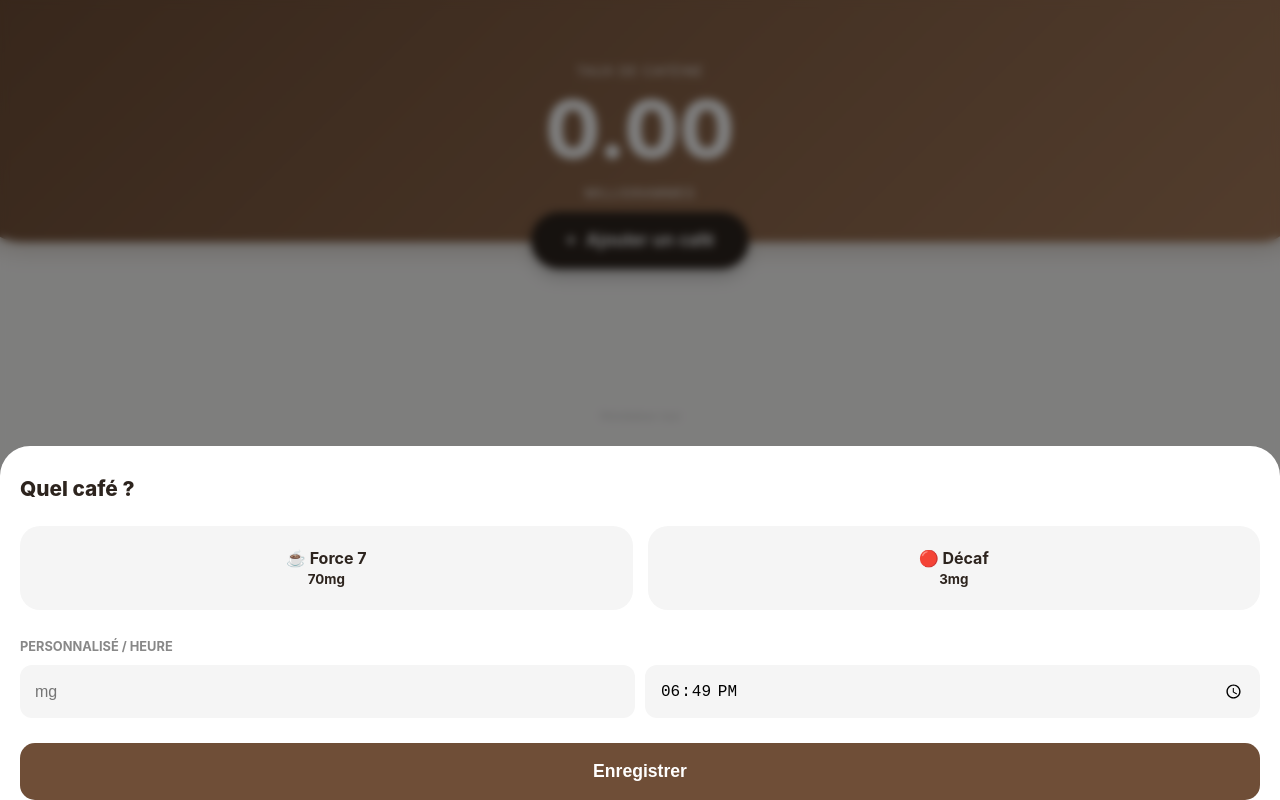
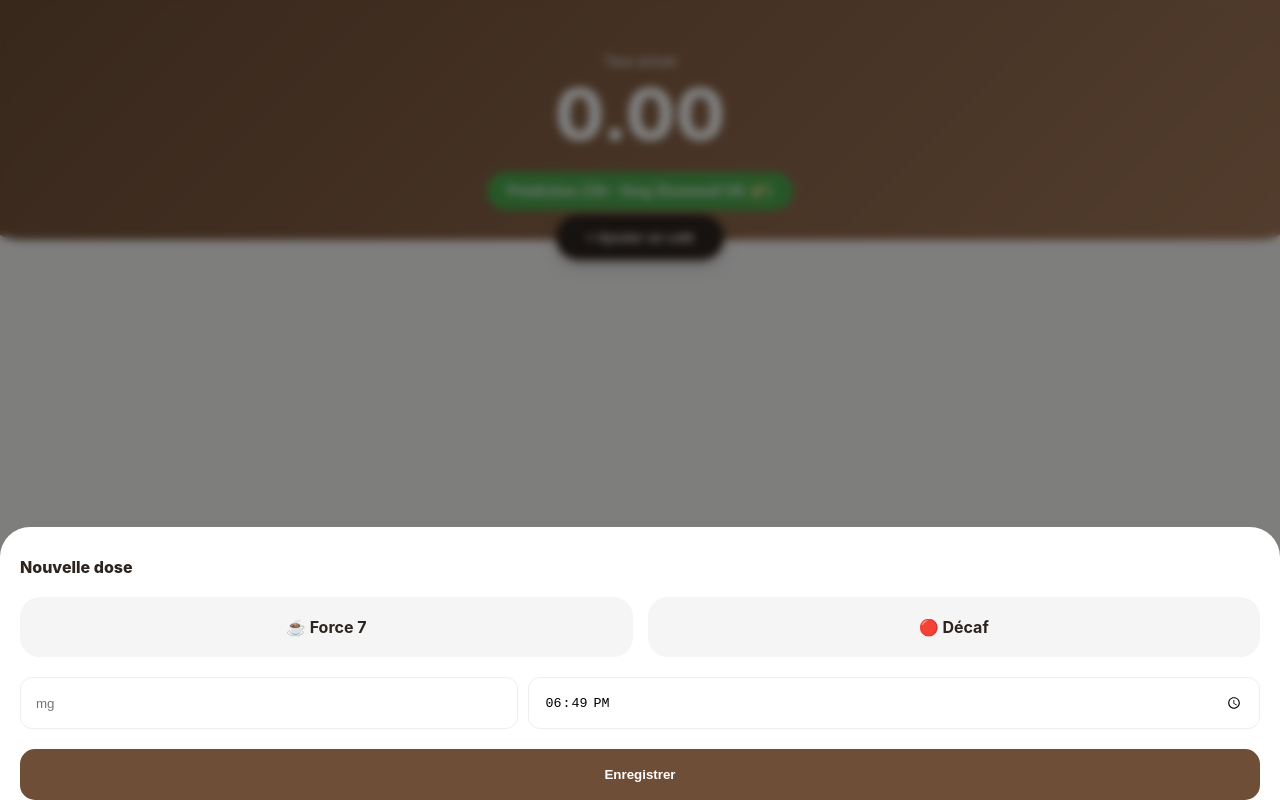
Before and after one commit to Voiston/Coffee-Tracker, a plain HTML site: page index.html in a window 1280 px wide. Both pictures are taken after a click on the button "+ Ajouter un café". Drawn offline with Linux system fonts and the light colour scheme.

Commit message:
Update index.html

```diff
--- a/index.html
+++ b/index.html
@@ -12,308 +12,194 @@
         :root {
             --primary: #6F4E37;
             --primary-light: #A67B5B;
-            --accent: #C62828;
             --bg: #FDFCFB;
-            --card-bg: #FFFFFF;
             --text: #2D241E;
+            --success: #4CAF50;
+            --warning: #FF9800;
+            --danger: #F44336;
         }
 
         body {
             font-family: -apple-system, system-ui, sans-serif;
             background-color: var(--bg);
             color: var(--text);
-            margin: 0;
-            padding: 0;
-            display: flex;
-            flex-direction: column;
-            align-items: center;
-            min-height: 100vh;
+            margin: 0; padding: 0;
+            display: flex; flex-direction: column; align-items: center;
         }
 
-        /* --- HEADER / DISPLAY --- */
         .hero {
             width: 100%;
-            padding: 60px 20px 40px;
+            padding: 50px 20px 30px;
             background: linear-gradient(135deg, var(--primary), var(--primary-light));
-            color: white;
-            text-align: center;
-            border-bottom-left-radius: 40px;
-            border-bottom-right-radius: 40px;
-            box-shadow: 0 10px 20px rgba(111, 78, 55, 0.2);
+            color: white; text-align: center;
+            border-bottom-left-radius: 40px; border-bottom-right-radius: 40px;
         }
 
-        #mg-display {
-            font-size: 5rem;
-            font-weight: 800;
-            display: block;
-            margin-bottom: 5px;
+        #mg-display { font-size: 4.5rem; font-weight: 800; display: block; }
+
+        /* Badge Sommeil */
+        .sleep-status {
+            background: rgba(255,255,255,0.2);
+            padding: 10px 20px;
+            border-radius: 20px;
+            margin-top: 15px;
+            display: inline-block;
+            font-weight: 600;
+            font-size: 0.9rem;
         }
 
-        .hero small {
-            opacity: 0.9;
-            text-transform: uppercase;
-            letter-spacing: 1px;
-            font-size: 0.8rem;
+        .status-green { background-color: var(--success) !important; color: white; }
+        .status-orange { background-color: var(--warning) !important; color: white; }
+        .status-red { background-color: var(--danger) !important; color: white; }
+
+        .fab-container { margin-top: -25px; z-index: 10; }
+        .btn-add-main {
+            background: var(--text); color: white; border: none;
+            padding: 15px 30px; border-radius: 50px; font-weight: 700;
+            box-shadow: 0 5px 15px rgba(0,0,0,0.2);
         }
 
-        /* --- MAIN BUTTON --- */
-        .fab-container {
-            margin-top: -30px;
-            z-index: 10;
-        }
-
-        .btn-add-main {
-            background: var(--text);
-            color: white;
-            border: none;
-            padding: 18px 35px;
-            border-radius: 50px;
-            font-size: 1.1rem;
-            font-weight: 700;
-            box-shadow: 0 8px 15px rgba(0,0,0,0.2);
-            display: flex;
-            align-items: center;
-            gap: 10px;
-            transition: transform 0.2s;
-        }
-
-        .btn-add-main:active { transform: scale(0.95); }
-
-        /* --- MODAL --- */
+        /* Modal & UI Elements */
         .modal-overlay {
-            position: fixed;
-            top: 0; left: 0; right: 0; bottom: 0;
-            background: rgba(0,0,0,0.5);
-            display: none;
-            align-items: flex-end;
-            z-index: 100;
+            position: fixed; top: 0; left: 0; right: 0; bottom: 0;
+            background: rgba(0,0,0,0.5); display: none; align-items: flex-end; z-index: 100;
             backdrop-filter: blur(4px);
         }
+        .modal {
+            background: white; width: 100%; border-top-left-radius: 30px; border-top-right-radius: 30px;
+            padding: 30px 20px env(safe-area-inset-bottom); box-sizing: border-box;
+            transform: translateY(100%); transition: transform 0.3s ease-out;
+        }
+        .modal.active { transform: translateY(0); }
+        .option-grid { display: grid; grid-template-columns: 1fr 1fr; gap: 15px; margin-bottom: 20px; }
+        .opt-btn { background: #F5F5F5; padding: 20px; border-radius: 20px; font-weight: 700; text-align: center; }
+        .opt-btn.active { border: 2px solid var(--primary); background: #FDF7F2; }
 
-        .modal {
-            background: white;
-            width: 100%;
-            border-top-left-radius: 30px;
-            border-top-right-radius: 30px;
-            padding: 30px 20px env(safe-area-inset-bottom);
-            box-sizing: border-box;
-            transform: translateY(100%);
-            transition: transform 0.3s ease-out;
-        }
-
-        .modal.active { transform: translateY(0); }
-
-        .modal-title {
-            font-size: 1.3rem;
-            font-weight: 800;
-            margin-bottom: 25px;
-            display: block;
-        }
-
-        .option-grid {
-            display: grid;
-            grid-template-columns: 1fr 1fr;
-            gap: 15px;
-            margin-bottom: 25px;
-        }
-
-        .opt-btn {
-            background: #F5F5F5;
-            border: 2px solid transparent;
-            padding: 20px 10px;
-            border-radius: 20px;
-            font-weight: 700;
-            text-align: center;
-            transition: 0.2s;
-        }
-
-        .opt-btn.active {
-            border-color: var(--primary);
-            background: #FDF7F2;
-            color: var(--primary);
-        }
-
-        .opt-btn.decaf.active {
-            border-color: var(--accent);
-            background: #FFF5F5;
-            color: var(--accent);
-        }
-
-        .inputs-row {
-            display: flex;
-            gap: 10px;
-            margin-top: 10px;
-        }
-
-        input {
-            background: #F5F5F5;
-            border: none;
-            padding: 15px;
-            border-radius: 12px;
-            font-size: 1rem;
-            width: 100%;
-            box-sizing: border-box;
-        }
-
-        .btn-save {
-            background: var(--primary);
-            color: white;
-            width: 100%;
-            padding: 18px;
-            border-radius: 15px;
-            border: none;
-            font-size: 1.1rem;
-            font-weight: 700;
-            margin-top: 25px;
-        }
-
-        /* --- HISTORY --- */
-        .history-container {
-            width: 100%;
-            max-width: 400px;
-            margin-top: 40px;
-            padding: 0 20px 100px;
-            box-sizing: border-box;
-        }
-
-        .history-item {
-            background: white;
-            padding: 15px;
-            border-radius: 15px;
-            margin-bottom: 10px;
-            display: flex;
-            justify-content: space-between;
-            align-items: center;
-            box-shadow: 0 2px 5px rgba(0,0,0,0.02);
-        }
+        .history-container { width: 100%; max-width: 400px; margin-top: 30px; padding: 0 20px 100px; box-sizing: border-box; }
+        .history-item { background: white; padding: 12px; border-radius: 12px; margin-bottom: 8px; display: flex; justify-content: space-between; box-shadow: 0 2px 5px rgba(0,0,0,0.02); }
     </style>
 </head>
 <body>
 
     <div class="hero">
-        <small>Taux de caféine</small>
+        <small>Taux actuel</small>
         <span id="mg-display">0.00</span>
-        <small>Milligrammes</small>
+
+        <div id="sleep-badge" class="sleep-status">
+            Analyse du sommeil...
+        </div>
     </div>
 
     <div class="fab-container">
-        <button class="btn-add-main" onclick="openModal()">
-            <span>+</span> Ajouter un café
-        </button>
+        <button class="btn-add-main" onclick="openModal()">+ Ajouter un café</button>
     </div>
 
-    <div class="history-container" id="history-list">
-        </div>
+    <div class="history-container" id="history-list"></div>
 
-    <div class="modal-overlay" id="overlay" onclick="closeModal(event)">
+    <div class="modal-overlay" id="overlay" onclick="closeModal()">
         <div class="modal" id="modal" onclick="event.stopPropagation()">
-            <span class="modal-title">Quel café ?</span>
-
+            <span style="font-weight:800; display:block; margin-bottom:20px;">Nouvelle dose</span>
             <div class="option-grid">
-                <div class="opt-btn" id="opt-7" onclick="selectType(70, 'Force 7', 'opt-7')">
-                    ☕ Force 7<br><small>70mg</small>
-                </div>
-                <div class="opt-btn decaf" id="opt-decaf" onclick="selectType(3, 'Décaf', 'opt-decaf')">
-                    🔴 Décaf<br><small>3mg</small>
-                </div>
+                <div class="opt-btn" id="opt-7" onclick="selectType(70, 'Force 7', 'opt-7')">☕ Force 7</div>
+                <div class="opt-btn" id="opt-decaf" onclick="selectType(3, 'Décaf', 'opt-decaf')">🔴 Décaf</div>
             </div>
-
-            <label style="font-size: 0.8rem; font-weight: 700; color: #888;">PERSONNALISÉ / HEURE</label>
-            <div class="inputs-row">
-                <input type="number" id="custom-mg" placeholder="mg">
-                <input type="time" id="custom-time">
+            <div style="display:flex; gap:10px;">
+                <input type="number" id="custom-mg" placeholder="mg" style="width:40%; padding:15px; border-radius:12px; border:1px solid #eee;">
+                <input type="time" id="custom-time" style="width:60%; padding:15px; border-radius:12px; border:1px solid #eee;">
             </div>
-
-            <button class="btn-save" onclick="saveEntry()">Enregistrer</button>
+            <button onclick="saveEntry()" style="width:100%; background:var(--primary); color:white; padding:18px; border-radius:15px; border:none; font-weight:700; margin-top:20px;">Enregistrer</button>
         </div>
     </div>
-
-    <button onclick="clearAll()" style="color: #ccc; background: none; border: none; font-size: 0.7rem; margin-bottom: 30px;">Réinitialiser tout</button>
 
 <script>
     let entries = [];
     let selectedMg = 0;
     let selectedLabel = "";
-    const HL = 5;
+    const HL = 5; // Demi-vie moyenne
 
-    // --- LOGIQUE MODAL ---
     function openModal() {
         document.getElementById('overlay').style.display = 'flex';
         setTimeout(() => document.getElementById('modal').classList.add('active'), 10);
-        document.getElementById('custom-time').value = new Date().getHours().toString().padStart(2,'0')+":"+new Date().getMinutes().toString().padStart(2,'0');
+        document.getElementById('custom-time').value = new Date().toLocaleTimeString('fr-FR', {hour: '2-digit', minute:'2-digit'});
     }
 
-    function closeModal(e) {
+    function closeModal() {
         document.getElementById('modal').classList.remove('active');
         setTimeout(() => document.getElementById('overlay').style.display = 'none', 300);
     }
 
     function selectType(mg, label, id) {
-        selectedMg = mg;
-        selectedLabel = label;
+        selectedMg = mg; selectedLabel = label;
         document.querySelectorAll('.opt-btn').forEach(b => b.classList.remove('active'));
         document.getElementById(id).classList.add('active');
-        document.getElementById('custom-mg').value = ""; // Clear custom if preset selected
     }
 
-    // --- LOGIQUE DONNÉES ---
     function saveEntry() {
-        let finalMg = selectedMg;
-        let finalLabel = selectedLabel;
-
         const customMg = parseFloat(document.getElementById('custom-mg').value);
-        if(customMg) {
-            finalMg = customMg;
-            finalLabel = "Perso";
-        }
-
+        let finalMg = customMg || selectedMg;
+        let finalLabel = customMg ? "Perso" : selectedLabel;
         const timeVal = document.getElementById('custom-time').value;
-        if(!finalMg || !timeVal) return alert("Choisis un café !");
+        if(!finalMg || !timeVal) return;
 
         const [h, m] = timeVal.split(':');
         const d = new Date(); d.setHours(h, m, 0);
+        entries.push({mg: finalMg, label: finalLabel, d: d});
+        localStorage.setItem('caf_pro_v2', JSON.stringify(entries));
+        closeModal(); update();
+    }
 
-        entries.push({mg: finalMg, label: finalLabel, d: d});
-
-        localStorage.setItem('caf_pro_v1', JSON.stringify(entries));
-        closeModal();
-        update();
-
-        // Reset selections
-        selectedMg = 0;
-        document.querySelectorAll('.opt-btn').forEach(b => b.classList.remove('active'));
+    function calculateAtTime(targetDate) {
+        let total = 0;
+        entries.forEach(i => {
+            let diff = (targetDate - new Date(i.d)) / 3600000;
+            if(diff < 0) diff = 0;
+            total += i.mg * Math.pow(0.5, diff / HL);
+        });
+        return total;
     }
 
     function update() {
         const now = new Date();
-        let total = 0;
+        const currentMg = calculateAtTime(now);
+
+        // Prédiction à 23h
+        const tonight = new Date();
+        tonight.setHours(23, 0, 0);
+        // Si il est déjà après 23h, on prédit pour demain 23h ou on reste sur aujourd'hui
+        const predictedMg = calculateAtTime(tonight);
+
+        document.getElementById('mg-display').innerText = currentMg.toFixed(2);
+
+        // Mise à jour du Badge Sommeil
+        const badge = document.getElementById('sleep-badge');
+        badge.classList.remove('status-green', 'status-orange', 'status-red');
+
+        if (predictedMg < 50) {
+            badge.innerText = `Prédiction 23h : ${predictedMg.toFixed(0)}mg (Sommeil OK ✅)`;
+            badge.classList.add('status-green');
+        } else if (predictedMg < 100) {
+            badge.innerText = `Prédiction 23h : ${predictedMg.toFixed(0)}mg (Risque moyen ⚠️)`;
+            badge.classList.add('status-orange');
+        } else {
+            badge.innerText = `Prédiction 23h : ${predictedMg.toFixed(0)}mg (Sommeil perturbé ❌)`;
+            badge.classList.add('status-red');
+        }
+
+        // Liste historique
         const list = document.getElementById('history-list');
         list.innerHTML = "";
-
-        entries.sort((a,b) => b.d - a.d).forEach(i => {
-            let diff = (now - new Date(i.d)) / 3600000;
-            if(diff < 0) diff = 0;
-            const current = i.mg * Math.pow(0.5, diff / HL);
-            total += current;
-
-            if(current > 0.1) {
-                const div = document.createElement('div');
-                div.className = 'history-item';
-                div.innerHTML = `<div><strong>${i.label}</strong><br><small>${new Date(i.d).getHours()}h${new Date(i.d).getMinutes().toString().padStart(2,'0')}</small></div>
-                                 <div style="color:var(--primary); font-weight:800">+${current.toFixed(1)} mg</div>`;
-                list.appendChild(div);
-            }
+        entries.sort((a,b) => new Date(b.d) - new Date(a.d)).forEach(i => {
+            const div = document.createElement('div');
+            div.className = 'history-item';
+            div.innerHTML = `<span><strong>${i.label}</strong></span><span>${new Date(i.d).getHours()}h${new Date(i.d).getMinutes().toString().padStart(2,'0')}</span>`;
+            list.appendChild(div);
         });
-        document.getElementById('mg-display').innerText = total.toFixed(2);
     }
 
-    function clearAll() { if(confirm("Effacer ?")) { entries = []; localStorage.clear(); update(); } }
-
-    // Init
-    const saved = localStorage.getItem('caf_pro_v1');
+    const saved = localStorage.getItem('caf_pro_v2');
     if(saved) entries = JSON.parse(saved);
     update();
-    setInterval(update, 5000);
+    setInterval(update, 10000);
 </script>
 </body>
 </html>
```
